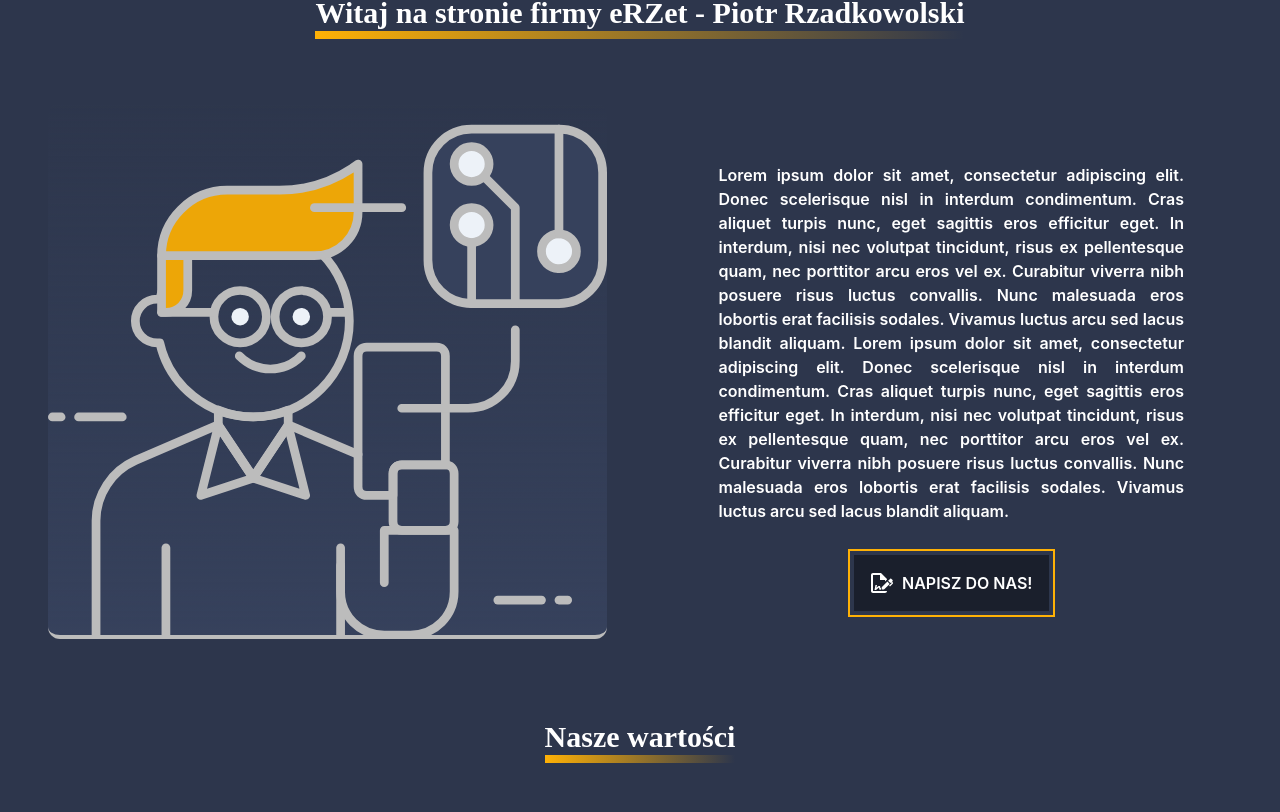
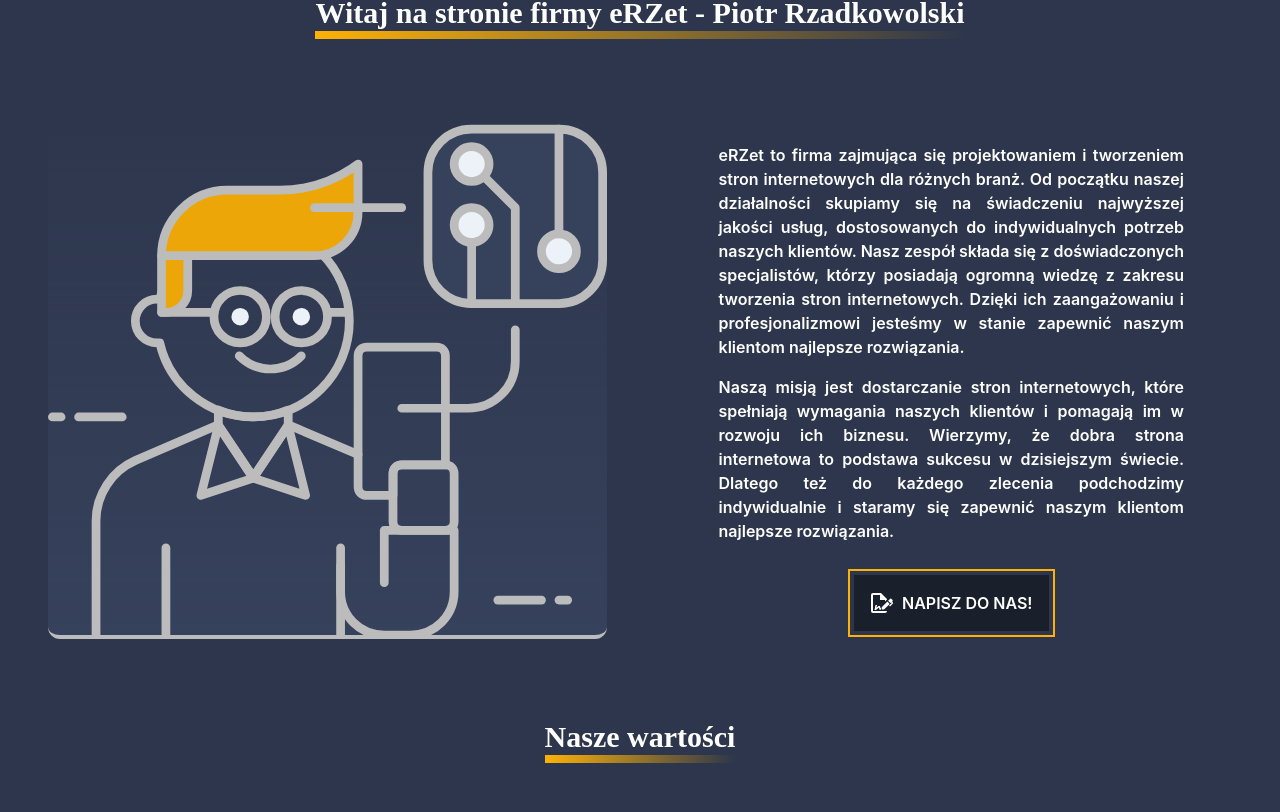
Before and after one commit to dziekiczan1/eRZet, a React (Create React App) app: page / in a window 1280 px wide. Shown: the part 628-1440 px from the top of the page. Built offline with nearby package versions, Linux system fonts and the light colour scheme.

Commit message:
feat: add some text content

```diff
--- a/src/components/About/Description.js
+++ b/src/components/About/Description.js
@@ -41,6 +41,7 @@ const Description = () => {
               src={theme === "dark" ? aboutLogo : aboutLogoLight}
               alt="eRZet - About us"
               width={600}
+              height={600}
               className="relative"
             />
           </div>
@@ -49,15 +50,16 @@ const Description = () => {
           variants={slideIn("right", "tween", 0, 0.3)}
           className="flex flex-col font-semibold lg:text-base 2xl:text-xl justify-center items-center w-full lg:w-1/2 mr-4 px-4 lg:px-20 pt-2 lg:pt-8 text-justify"
         >
-          <p
+          <div
             className={
               theme === "dark"
-                ? "text-white mt-6 mb-8 lg:mt-8"
-                : "text-slate-600 mt-6 mb-8 lg:mt-8"
+                ? "flex flex-col gap-4 text-white mt-6 mb-8 lg:mt-8"
+                : "flex flex-col gap-4 text-slate-600 mt-6 mb-8 lg:mt-8"
             }
           >
-            {t("aboutDescription")}
-          </p>
+            <p>{t("aboutDescriptionOne")}</p>
+            <p>{t("aboutDescriptionTwo")}</p>
+          </div>
           <Button appearance={theme === "dark" ? "base" : "baseLight"}>
             <svg width={24} viewBox="0 0 24 24">
               <path
--- a/src/components/Footer.js
+++ b/src/components/Footer.js
@@ -34,6 +34,8 @@ const Footer = () => {
               variants={textVariant(0.2)}
               src={theme === "dark" ? logo : logoDark}
               alt="eRZet"
+              width={706}
+              height={219}
               className="z-10 w-3/4 h-auto mb-4"
             />
             <Heading
--- a/src/components/Navbar/Navbar.js
+++ b/src/components/Navbar/Navbar.js
@@ -33,12 +33,14 @@ const Navbar = () => {
         variants={zoomIn(0.4, 1)}
         animate={{ rotate: 270 }}
         src={goldRec}
+        loading="lazy"
         alt="Header Background Image Gold"
         className="hidden lg:block absolute w-auto h-[18rem] 2xl:h-[24rem] bottom-10 right-0 2xl:right-16 select-none"
       />
       <motion.img
         variants={slideIn("left", "tween", 0, 0.3)}
         src={azureRec}
+        loading="lazy"
         alt="Header Background Image Azure"
         className="hidden lg:block absolute w-auto h-[22rem] 2xl:h-[24rem] left-6 2xl:left-16 top-0 select-none"
       />
@@ -59,6 +61,9 @@ const Navbar = () => {
         <motion.img
           variants={textVariant(0.5)}
           src={theme === "dark" ? logo : logoDark}
+          loading="lazy"
+          width={706}
+          height={219}
           alt="eRZet"
           className="w-auto h-auto z-50"
         />
--- a/src/components/Pricing/Pricing.js
+++ b/src/components/Pricing/Pricing.js
@@ -203,6 +203,7 @@ const Pricing = () => {
               src={pricingLogo}
               alt="eRZet - Contact us"
               width={600}
+              height={600}
               className="relative"
             />
           </div>
--- a/src/i18n.js
+++ b/src/i18n.js
@@ -9,7 +9,7 @@ const resources = {
       home: "Home Page",
       about: "About Us",
       portfolio: "Portfolio",
-      pricelist: "Price List",
+      pricelist: "Pricing",
       contact: "Contact",
       punctuality: "Punctuality",
       modernity: "Modernity",
@@ -31,14 +31,16 @@ const resources = {
       emailAddress: "Email Address",
       subject: "Choose Subject",
       message: "Message",
-      aboutDescription:
-        "Lorem ipsum dolor sit amet, consectetur adipiscing elit. Donec scelerisque nisl in interdum condimentum. Cras aliquet turpis nunc, eget sagittis eros efficitur eget. In interdum, nisi nec volutpat tincidunt, risus ex pellentesque quam, nec porttitor arcu eros vel ex. Curabitur viverra nibh posuere risus luctus convallis. Nunc malesuada eros lobortis erat facilisis sodales. Vivamus luctus arcu sed lacus blandit aliquam. Lorem ipsum dolor sit amet, consectetur adipiscing elit. Donec scelerisque nisl in interdum condimentum. Cras aliquet turpis nunc, eget sagittis eros efficitur eget. In interdum, nisi nec volutpat tincidunt, risus ex pellentesque quam, nec porttitor arcu eros vel ex. Curabitur viverra nibh posuere risus luctus convallis. Nunc malesuada eros lobortis erat facilisis sodales. Vivamus luctus arcu sed lacus blandit aliquam.",
+      aboutDescriptionOne:
+        "eRZet is a company that designs and creates websites for various industries. From the beginning of our activity, we have focused on providing the highest quality services, tailored to the individual needs of our clients. Our team consists of experienced specialists who have extensive knowledge in the field of website development. Thanks to their commitment and professionalism, we are able to provide our clients with the best solutions.",
+      aboutDescriptionTwo:
+        "Our mission is to provide websites that meet the requirements of our clients and help them develop their business. We believe that a good website is the basis for success in today's world. Therefore, we approach each order individually and try to provide our clients with the best solutions.",
       projectRecOne:
-        "Lorem ipsum dolor sit amet, consectetur adipiscing elit. Donec scelerisque nisl in interdum condimentum. Cras aliquet turpis nunc, eget sagittis eros efficitur eget. In interdum, nisi nec volutpat tincidunt, risus ex pellentesque quam, nec porttitor arcu eros vel ex.",
+        "eRZet is a unique company that offers extremely professional services. I am impressed by their knowledge, experience and commitment to each order. The eRZet team always tries to understand the needs of its customers and adapt to their expectations.",
       projectRecTwo:
-        "Sed ut perspiciatis unde omnis iste natus error sit voluptatem accusantium doloremque laudantium, totam rem aperiam, eaque ipsa quae ab illo inventore veritatis et quasi architecto beatae vitae dicta sunt explicabo. Nemo enim ipsam voluptatem quia voluptas sit aspernatur aut odit aut fugit, sed quia consequuntur magni dolores eos qui ratione voluptatem sequi nesciunt. Neque porro quisquam est, qui dolorem ipsum quia dolor sit amet, consectetur, adipisci velit, sed quia non numquam eius modi tempora incidunt ut labore et dolore magnam aliquam quaerat voluptatem.",
+        "I would like to recommend eRZet as a unique company that offers extremely professional services. The eRZet team is very experienced and knowledgeable in their field. They are always willing to help and advise the best solutions for their clients.",
       projectRecThree:
-        "At vero eos et accusamus et iusto odio dignissimos ducimus qui blanditiis praesentium voluptatum deleniti atque corrupti quos dolores et quas molestias excepturi sint occaecati cupiditate non provident, similique sunt in culpa qui officia deserunt mollitia animi, id est laborum et dolorum fuga. Et harum quidem rerum facilis est et expedita distinctio. Nam libero tempore, cum soluta nobis est eligendi optio cumque nihil impedit quo minus id quod maxime placeat facere possimus, omnis voluptas assumenda est, omnis dolor repellendus.",
+        "I am very satisfied with the services provided by eRZet. The eRZet team is extremely professional and reliable, and their work always meets my expectations. I highly recommend eRZet for anyone looking for the best services in their industry.",
     },
   },
   pl: {
@@ -69,14 +71,18 @@ const resources = {
       emailAddress: "Adres email",
       subject: "Wybierz temat",
       message: "Wiadomość",
-      aboutDescription:
-        "Lorem ipsum dolor sit amet, consectetur adipiscing elit. Donec scelerisque nisl in interdum condimentum. Cras aliquet turpis nunc, eget sagittis eros efficitur eget. In interdum, nisi nec volutpat tincidunt, risus ex pellentesque quam, nec porttitor arcu eros vel ex. Curabitur viverra nibh posuere risus luctus convallis. Nunc malesuada eros lobortis erat facilisis sodales. Vivamus luctus arcu sed lacus blandit aliquam. Lorem ipsum dolor sit amet, consectetur adipiscing elit. Donec scelerisque nisl in interdum condimentum. Cras aliquet turpis nunc, eget sagittis eros efficitur eget. In interdum, nisi nec volutpat tincidunt, risus ex pellentesque quam, nec porttitor arcu eros vel ex. Curabitur viverra nibh posuere risus luctus convallis. Nunc malesuada eros lobortis erat facilisis sodales. Vivamus luctus arcu sed lacus blandit aliquam.",
+      aboutDescriptionOne:
+        "eRZet to firma zajmująca się projektowaniem i tworzeniem stron internetowych dla różnych branż. Od początku naszej działalności skupiamy się na świadczeniu najwyższej jakości usług, dostosowanych do indywidualnych potrzeb naszych klientów. Nasz zespół składa się z doświadczonych specjalistów, którzy posiadają ogromną wiedzę z zakresu tworzenia stron internetowych. Dzięki ich zaangażowaniu i profesjonalizmowi jesteśmy w stanie zapewnić naszym klientom najlepsze rozwiązania.",
+      aboutDescriptionTwo:
+        "Naszą misją jest dostarczanie stron internetowych, które spełniają wymagania naszych klientów i pomagają im w rozwoju ich biznesu. Wierzymy, że dobra strona internetowa to podstawa sukcesu w dzisiejszym świecie. Dlatego też do każdego zlecenia podchodzimy indywidualnie i staramy się zapewnić naszym klientom najlepsze rozwiązania.",
       projectRecOne:
-        "Lorem ipsum dolor sit amet, consectetur adipiscing elit. Donec scelerisque nisl in interdum condimentum. Cras aliquet turpis nunc, eget sagittis eros efficitur eget. In interdum, nisi nec volutpat tincidunt, risus ex pellentesque quam, nec porttitor arcu eros vel ex.",
+        "eRZet to wyjątkowa firma, która oferuje niezwykle profesjonalne usługi. Jestem pod wrażeniem ich wiedzy, doświadczenia i zaangażowania w każde zlecenie. Zespół eRZet zawsze stara się zrozumieć potrzeby swoich klientów i dostosować się do ich oczekiwań.",
       projectRecTwo:
-        "Sed ut perspiciatis unde omnis iste natus error sit voluptatem accusantium doloremque laudantium, totam rem aperiam, eaque ipsa quae ab illo inventore veritatis et quasi architecto beatae vitae dicta sunt explicabo. Nemo enim ipsam voluptatem quia voluptas sit aspernatur aut odit aut fugit, sed quia consequuntur magni dolores eos qui ratione voluptatem sequi nesciunt. Neque porro quisquam est, qui dolorem ipsum quia dolor sit amet, consectetur, adipisci velit, sed quia non numquam eius modi tempora incidunt ut labore et dolore magnam aliquam quaerat voluptatem.",
+        "Chciałbym polecić eRZet jako wyjątkową firmę, która oferuje niezwykle profesjonalne usługi. Zespół eRZet jest bardzo doświadczony i posiada ogromną wiedzę w swojej dziedzinie. Zawsze chętnie służą pomocą i doradzają najlepsze rozwiązania dla swoich klientów.",
       projectRecThree:
-        "At vero eos et accusamus et iusto odio dignissimos ducimus qui blanditiis praesentium voluptatum deleniti atque corrupti quos dolores et quas molestias excepturi sint occaecati cupiditate non provident, similique sunt in culpa qui officia deserunt mollitia animi, id est laborum et dolorum fuga. Et harum quidem rerum facilis est et expedita distinctio. Nam libero tempore, cum soluta nobis est eligendi optio cumque nihil impedit quo minus id quod maxime placeat facere possimus, omnis voluptas assumenda est, omnis dolor repellendus.",
+        "Jestem bardzo zadowolony z usług świadczonych przez eRZet. Zespół eRZet jest niezwykle profesjonalny i rzetelny, a ich praca zawsze spełnia moje oczekiwania. Gorąco polecam eRZet dla każdego, kto szuka najlepszych usług w swojej branży.",
+      pricingContent:
+        "W naszej firmie cenimy indywidualne potrzeby naszych klientów i dlatego każdą ofertę rozpatrujemy osobno, starając się dobrać optymalne rozwiązania dopasowane do ich indywidualnych potrzeb. Dzięki temu możemy zaproponować naszym klientom najlepsze możliwe warunki współpracy. Jesteśmy otwarci na rozmowy i chętnie służymy pomocą w doborze odpowiednich rozwiązań. Zachęcamy do kontaktu i zapraszamy do współpracy.",
     },
   },
 };
```
Also changed, not shown: src/components/Portfolio/Portfolio.js (+11 -2 lines), src/components/Portfolio/PortfolioData.js (+4 -4 lines).
